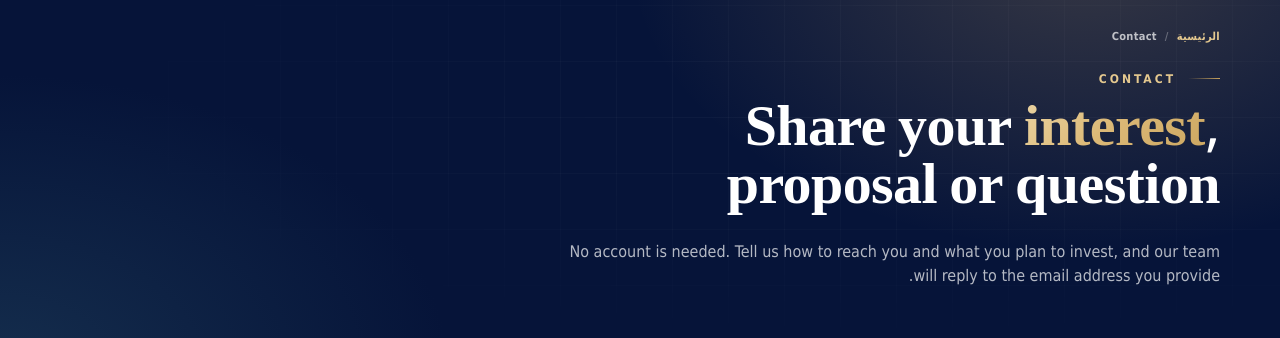
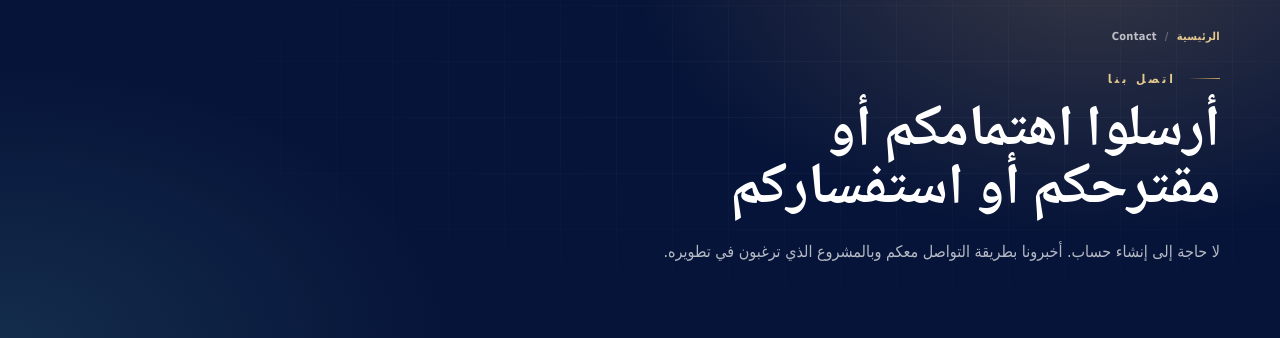
Before and after one commit to hannoninterinvest-arch/HANNON, a Next.js app: page /contact in a window 1280 px wide. Shown: the part 120-458 px from the top of the page. Built offline with nearby package versions, Linux system fonts and the light colour scheme; no server answers.

Commit message:
Add localized contact page header

```diff
--- a/components/PageHeader.tsx
+++ b/components/PageHeader.tsx
@@ -9,6 +9,7 @@ const presets: Record<string, { eyebrow:string; title:string; description:string
   "Services": {eyebrow:"servicesEyebrow",title:"servicesTitle",description:"servicesBody"},
   "Mandates": {eyebrow:"projectsEyebrow",title:"projectsTitle",description:"projectsBody"},
   "Global Reach": {eyebrow:"globalEyebrow",title:"globalTitle",description:"globalBody"},
+  "Contact": {eyebrow:"contactEyebrow",title:"contactPageTitle",description:"contactPageDescription"},
 };
 
 export default function PageHeader({eyebrow,title,description,children,crumbs}:{eyebrow:string;title:ReactNode;description?:string;children?:ReactNode;crumbs?:Crumb[]}) {
```
